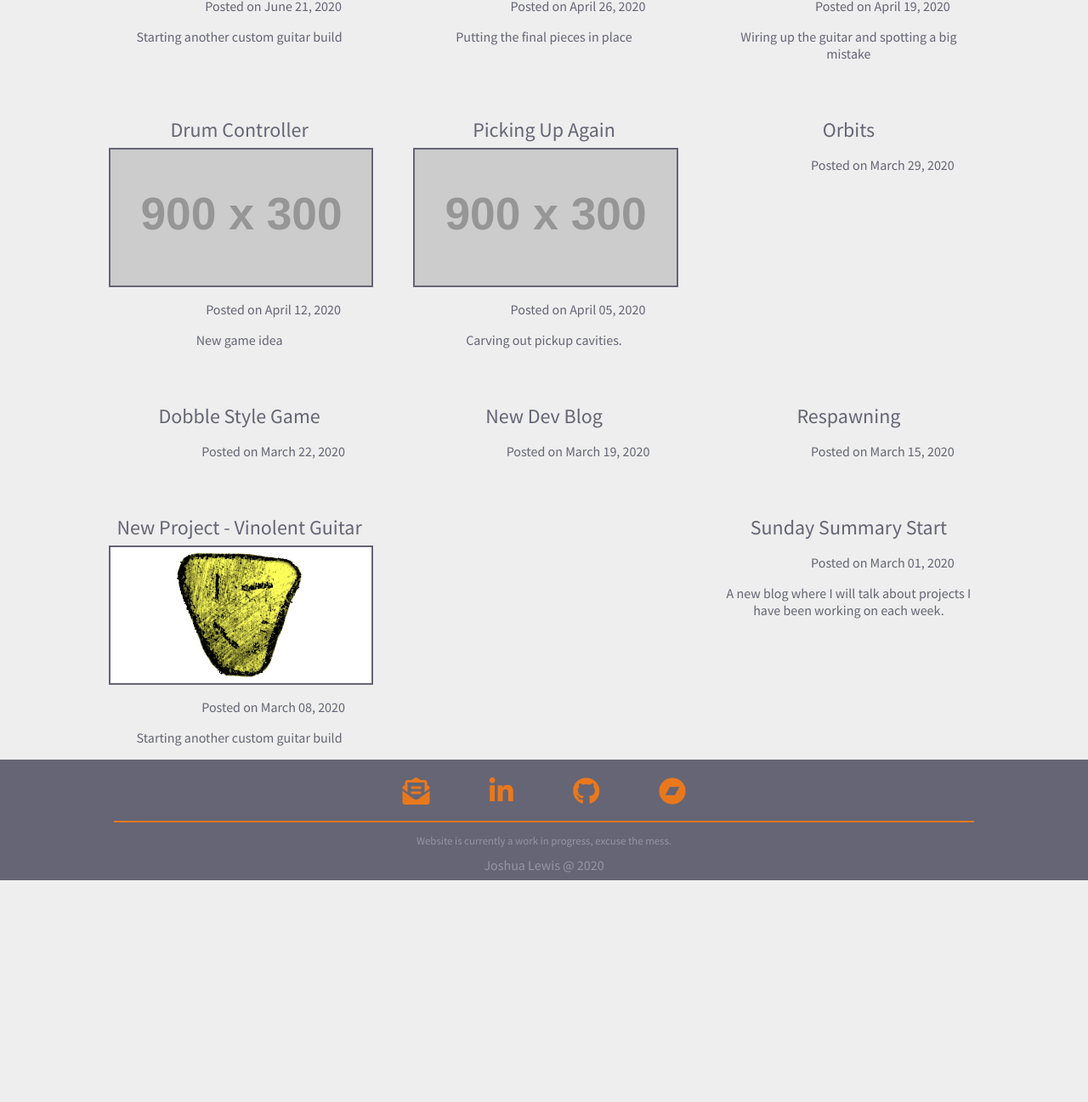
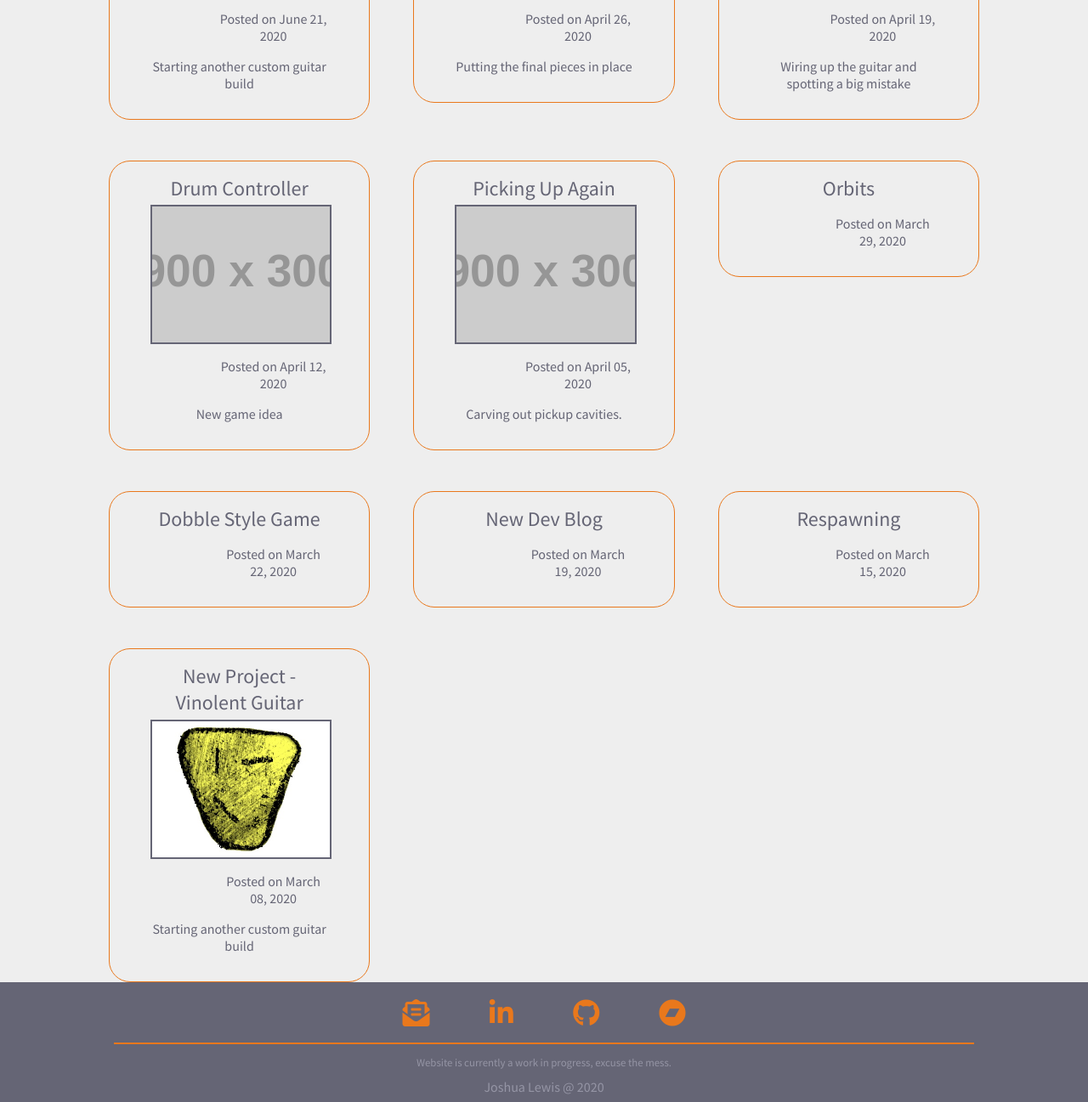
Before and after one commit to Yigurn/yigurn.github.io, a Jekyll site: the page built from projects.html, in a window 1280 px wide, cut to the strip 318-1615 px from the top of the page. Shown: the whole strip at 85% size. Built offline with Jekyll 4.4.1, drawn with Linux system fonts in a browser that asks for light colours; before the commit the page ends 1354 px from its top, so only the background shows below that.

Commit message:
Project layout change

```diff
--- a/_posts/2020-03-01-sunday-summary.md
+++ /dev/null
@@ -1,9 +0,0 @@
----
-layout: post
-title: "Sunday Summary Start"
-date: 2020-03-01
-categories: ['General']
-tags: website
-subtitle: "A new blog where I will talk about projects I have been working on each week."
----
-A blog
--- a/css/index.css
+++ b/css/index.css
@@ -1,7 +1,7 @@
 @charset "UTF-8";
 @import "https://fonts.googleapis.com/css?family=Source+Sans+Pro:300,400,600";
 /* Reset */
-a, body, div, h1, h2, h3, h4, h5, h6, header, hr, html, nav, span, strong {
+a, article, body, div, h1, h2, h3, h4, h5, h6, header, hr, html, nav, span, strong {
 	margin: 0;
 	padding: 0;
 	border: 0;
@@ -29,6 +29,11 @@ a {
 a:hover {
 	color: var(--light-accent-colour);
 	text-decoration: underline;
+}
+article {
+	border: 1px solid var(--accent-colour);
+  border-radius: 25px;
+	padding: 1em 3em;
 }
 body {
 	font-family: "Source Sans Pro", Arial, Helvetica, sans-serif;
@@ -289,8 +294,6 @@ hr {
 /* Form */
 form {
 	margin: 0 0 2em 0;
-	width: 40%;
-	margin-left: 30%;
 }
 
 form .field {
@@ -377,6 +380,10 @@ textarea {
 
 
 #contact {
+	width: 40%;
+	margin: auto;
+	border: 1px solid var(--main-bg-colour);
+  border-radius: 25px;
 	padding: 0.5em 0;
 	color: var(--main-bg-colour);
 	text-align: center;
```
